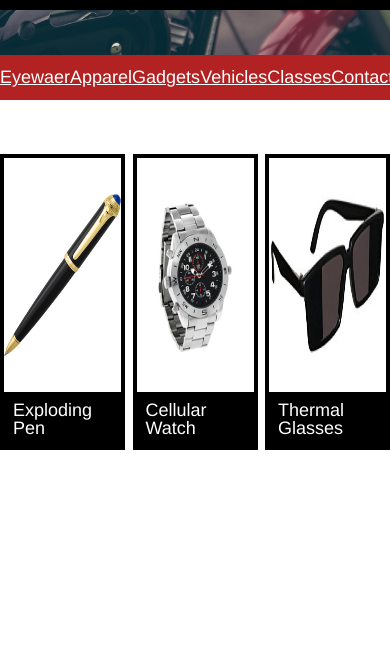
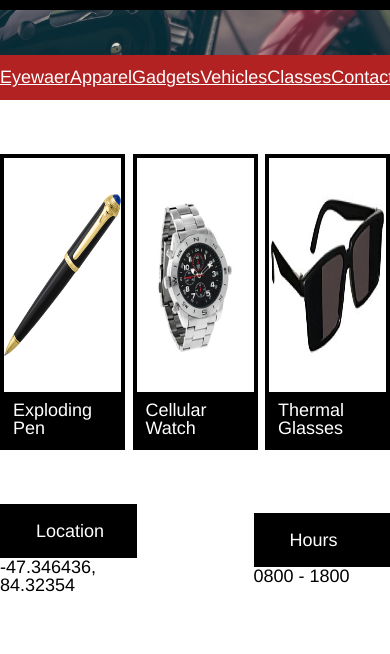
Before and after one commit to yarivShamash/SecretAgentSupply, a plain HTML site: page index.html in a window 390 px wide. Shown: the part 446-1100 px from the top of the page. Before the commit the page ends 987 px from the top, so only its background shows below. Drawn offline with Linux system fonts and the light colour scheme.

Commit message:
ready for stage 5- responsiveness

```diff
--- a/Resources/style.css
+++ b/Resources/style.css
@@ -111,7 +111,6 @@ nav .inside a {
   display: flex;
   justify-content: center;
   flex-direction: column;
-  /*align-content: space-between;*/
   border: 4px solid black;
   margin-top: 3rem;
   width: 30%;
@@ -127,3 +126,38 @@ nav .inside a {
   background-color: black;
   padding: 0.5rem;
 }
+/*Contact Info*/
+.InfoCont{
+  display: flex;
+  justify-content: center;
+  margin-bottom: 4rem;
+}
+.InfoCont .inside {
+  display: flex;
+  justify-content: space-between;
+}
+
+.InfoCont .inside .info{
+  display: flex;
+  flex-direction: column;
+  width: 35%;
+  margin-top: 3rem;
+  }
+
+.InfoCont .inside .info h3{
+  background-color: black;
+  padding: 1rem 2rem;
+}
+
+
+.InfoCont .inside .info p{
+  color: black;
+}
+
+/*Footer*/
+footer{
+  display: flex;
+  justify-content: flex-start;
+  height: 5rem;
+  background-color: black;
+}
--- a/index.html
+++ b/index.html
@@ -62,6 +62,8 @@
       </div><!--Products Container END-->
 <!--Info Container-->
       <div class="InfoCont">
+<!-- The inside of InfoCont-->
+        <div class="inside">
 <!--our Location-->
           <div class="info">
             <h3>Location</h3>
@@ -72,11 +74,14 @@
             <h3>Hours</h3>
             <p>0800 - 1800</p>
           </div> <!--phone number END-->
+        </div> <!--Inside InfoCont END-->
       </div> <!--Info Container END-->
     </div><!-- main section END-->
 <!--Footer section-->
     <footer>
+      <div class="inside">
         <p>Copyright Secret Agent Supply Inc.</p>
+      </div>
     </footer><!--Footer section END-->
   </body>
 </html>
```
Lines whose indentation alone changed are shown as unchanged.
